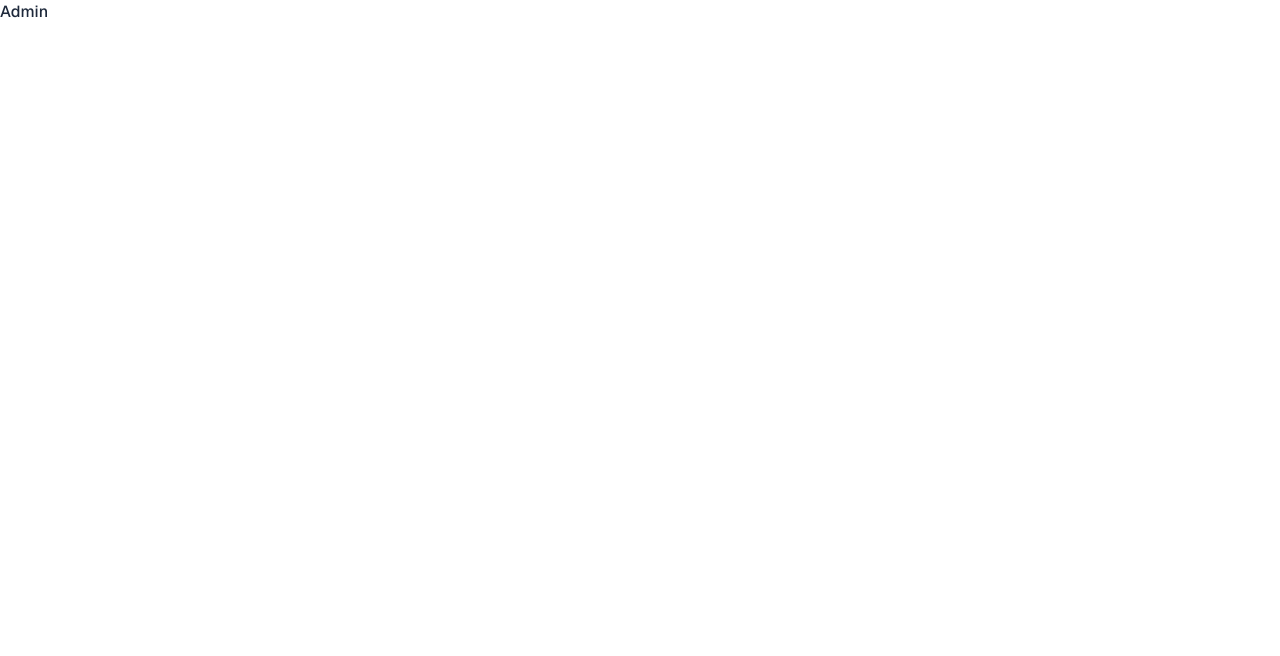
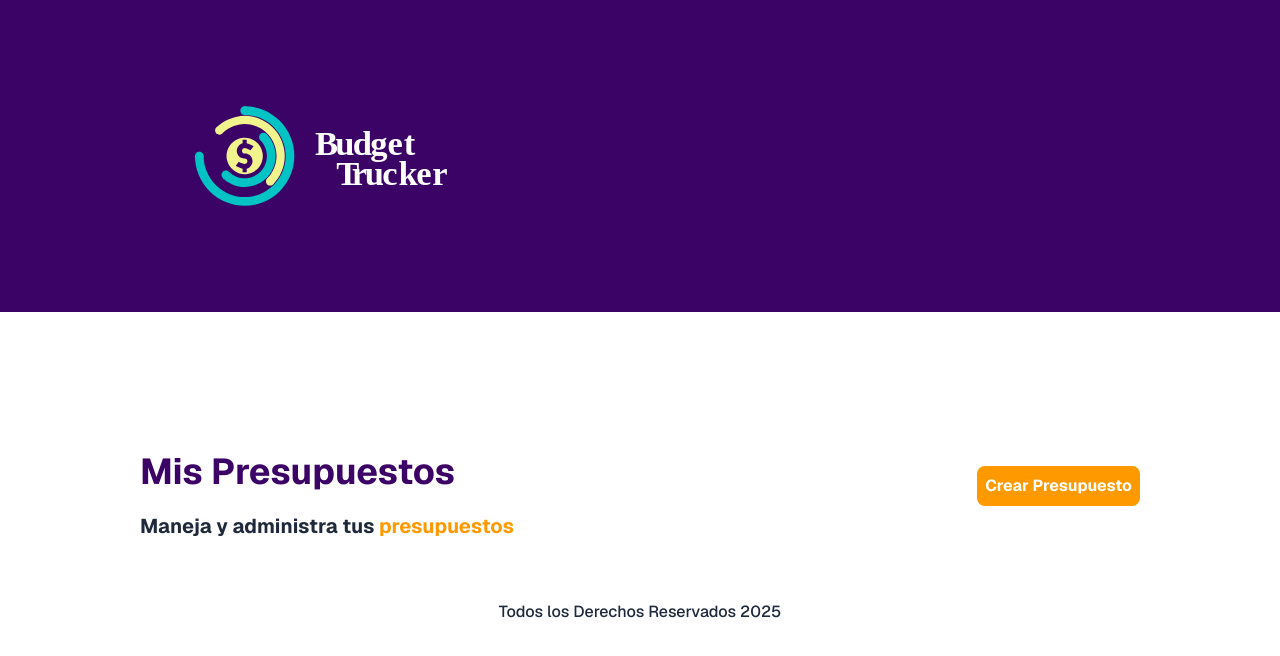
Before and after one commit to Sebailla/budget-frontend, a Next.js app: page /admin in a window 1280 px wide. Shown: the top 656 px of the page. Built offline with nearby package versions, Linux system fonts and the light colour scheme.

Commit message:
feat: create AdminPage component with budget management UI and layout

```diff
--- /dev/null
+++ b/app/admin/layout.tsx
@@ -0,0 +1,33 @@
+import { ToastNotification } from "@/components";
+import DarkLogo from "@/components/ui/logos/DarkLogo";
+import Link from "next/link";
+
+export default async function AdminLayout({
+    children,
+}: Readonly<{
+    children: React.ReactNode;
+}>) {
+    return (
+        <>
+            <header className='bg-purple-950 py-5'>
+                <div className='max-w-5xl mx-auto flex flex-col lg:flex-row justify-between items-center'>
+                    <div className='w-96'>
+                        <Link href={'/admin'}>
+                            <DarkLogo />
+                        </Link>
+                    </div>
+                </div>
+            </header>
+            <section className='max-w-5xl mx-auto mt-20 p-3 py-10'>
+                {children}
+            </section>
+            <ToastNotification />
+
+            <footer className='py-5'>
+                <p className='text-center'>
+                    Todos los Derechos Reservados {new Date().getFullYear()}
+                </p>
+            </footer>
+        </>
+    );
+}
--- a/app/admin/page.tsx
+++ b/app/admin/page.tsx
@@ -1,9 +1,25 @@
+import Link from "next/link"
 
 
-const Admin = () => {
+const AdminPage = () => {
     return (
-        <div>Admin</div>
+        <>
+            <div className='flex flex-col-reverse md:flex-row md:justify-between items-center'>
+                <div className='w-full md:w-auto'>
+                    <h1 className="font-black text-4xl text-purple-950 my-5">Mis Presupuestos</h1>
+                    <p className="text-xl font-bold">Maneja y administra tus {''}
+                        <span className="text-amber-500">presupuestos</span>
+                    </p>
+                </div>
+                <Link
+                    href={'/admin/budget/new'}
+                    className='bg-amber-500 p-2 rounded-lg text-white font-bold w-full md:w-auto text-center'
+                >
+                    Crear Presupuesto
+                </Link>
+            </div>
+        </>
     )
 }
 
-export default Admin
+export default AdminPage
```
